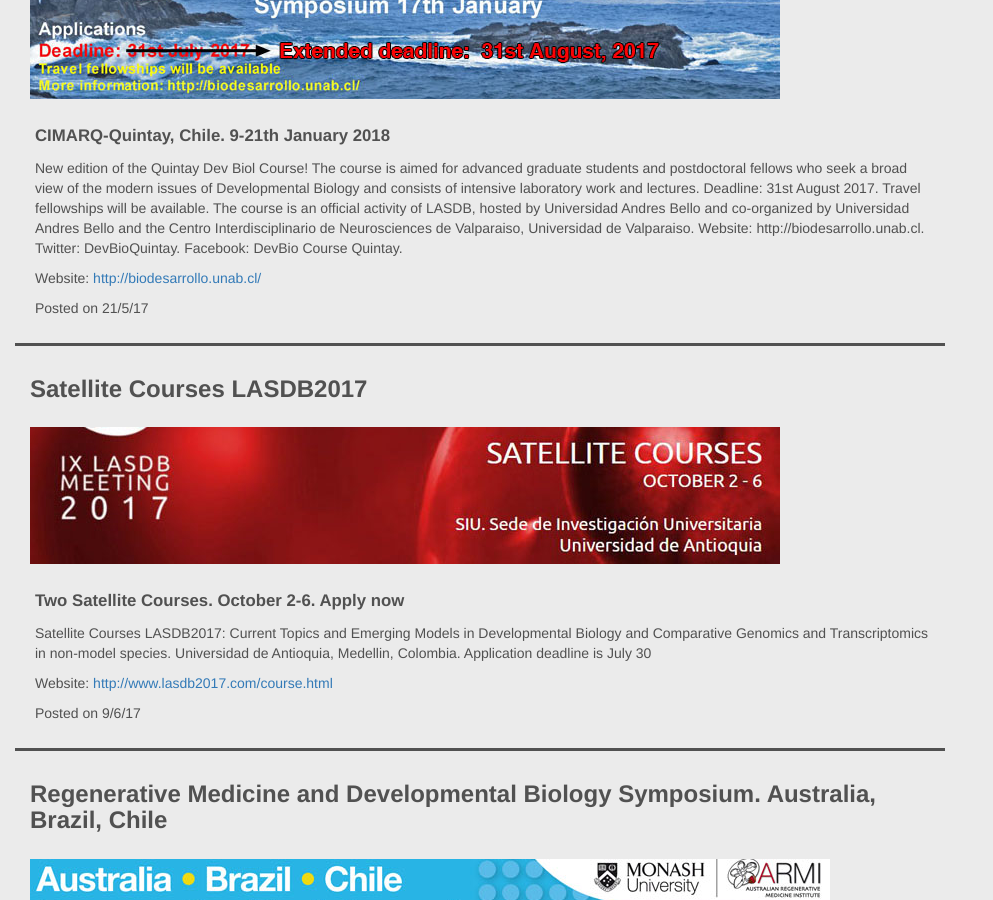
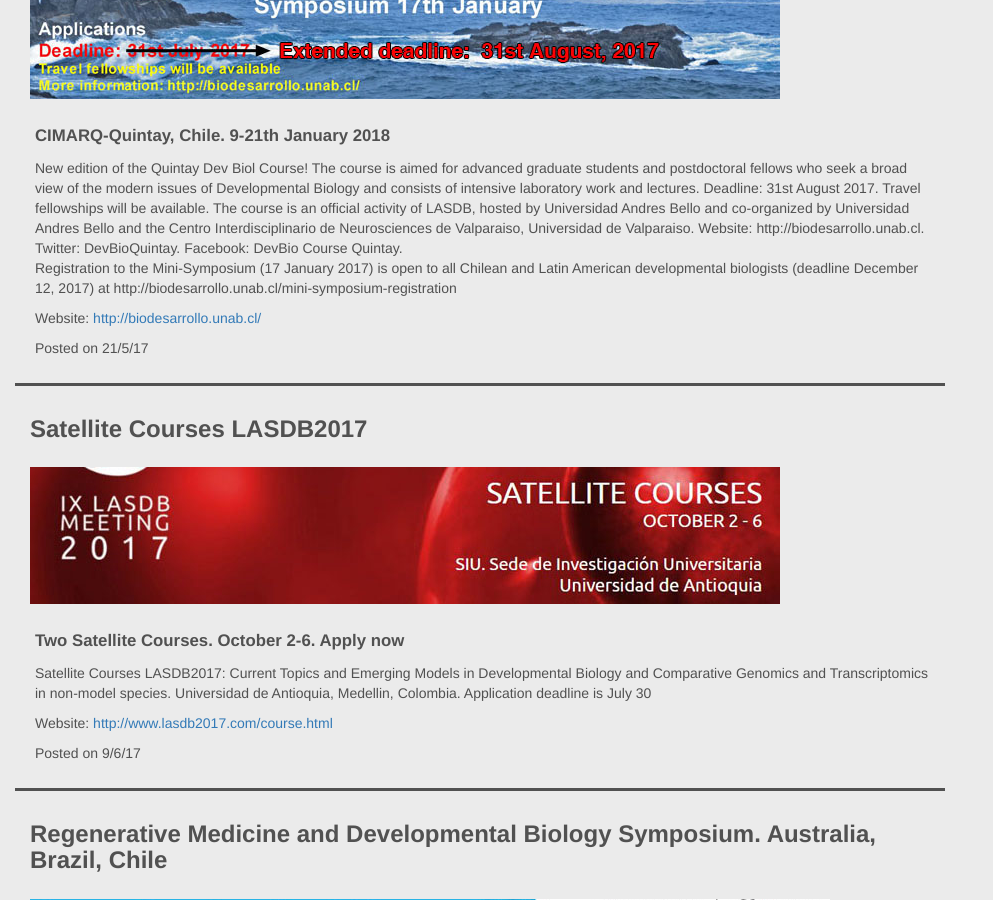
Before and after one commit to lasdb/lasdb.github.io, a Jekyll site: the page built from _posts/2000-01-01-news.markdown, in a window 1280 px wide and 900 px high, scrolled down 1840 px. Shown: the whole window, without its empty margins (0-993 px from the left). Built offline with Jekyll 4.4.1, drawn with Linux system fonts in a browser that asks for light colours; nearby versions of some CDN libraries.

Commit message:
Update 2000-01-01-news.markdown

```diff
--- a/_posts/2000-01-01-news.markdown
+++ b/_posts/2000-01-01-news.markdown
@@ -30,7 +30,8 @@
   - title: 'International Developmental Biology Course'
     date: '21/5/17'
     subtitle: 'CIMARQ-Quintay, Chile. 9-21th January 2018'
-    body: 'New edition of the Quintay Dev Biol Course! The course is aimed for advanced graduate students and postdoctoral fellows who seek a broad view of the modern issues of Developmental Biology and consists of intensive laboratory work and lectures. Deadline: 31st August 2017. Travel fellowships will be available. The course is an official activity of LASDB, hosted by Universidad Andres Bello and co-organized by Universidad Andres Bello and the Centro Interdisciplinario de Neurosciences de Valparaiso, Universidad de Valparaiso. Website: http://biodesarrollo.unab.cl. Twitter: DevBioQuintay.  Facebook: DevBio Course Quintay.'
+    body: 'New edition of the Quintay Dev Biol Course! The course is aimed for advanced graduate students and postdoctoral fellows who seek a broad view of the modern issues of Developmental Biology and consists of intensive laboratory work and lectures. Deadline: 31st August 2017. Travel fellowships will be available. The course is an official activity of LASDB, hosted by Universidad Andres Bello and co-organized by Universidad Andres Bello and the Centro Interdisciplinario de Neurosciences de Valparaiso, Universidad de Valparaiso. Website: http://biodesarrollo.unab.cl. Twitter: DevBioQuintay.  Facebook: DevBio Course Quintay.<br>
+    Registration to the Mini-Symposium (17 January 2017) is open to all Chilean and Latin American developmental biologists (deadline December 12, 2017) at http://biodesarrollo.unab.cl/mini-symposium-registration'
     imageSm: 'img/news/quintay2018-sm.jpg'
     imageBg: '../img/news/quintay2018-bg.jpg'
     URL: 'http://biodesarrollo.unab.cl/'
```
